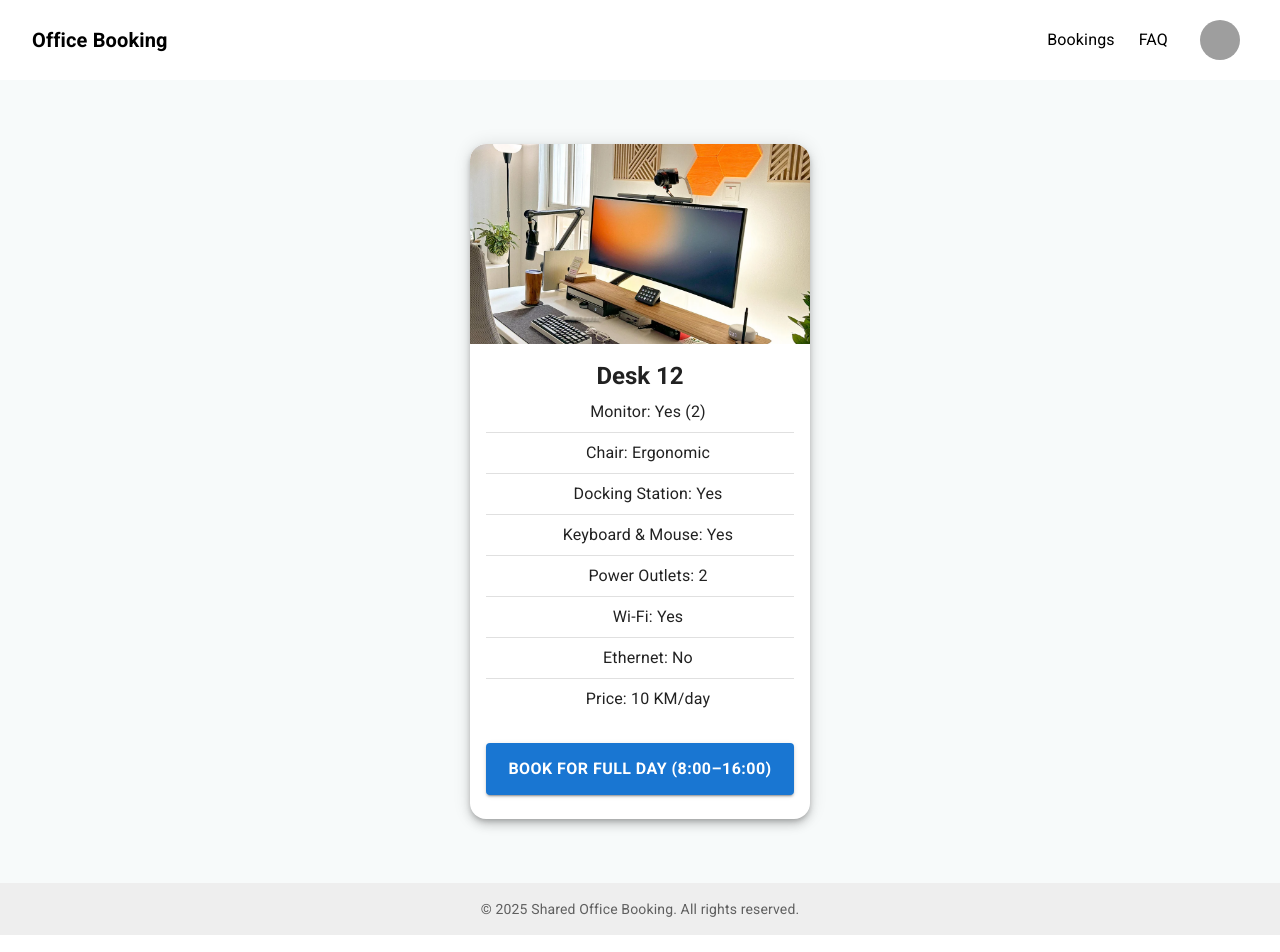
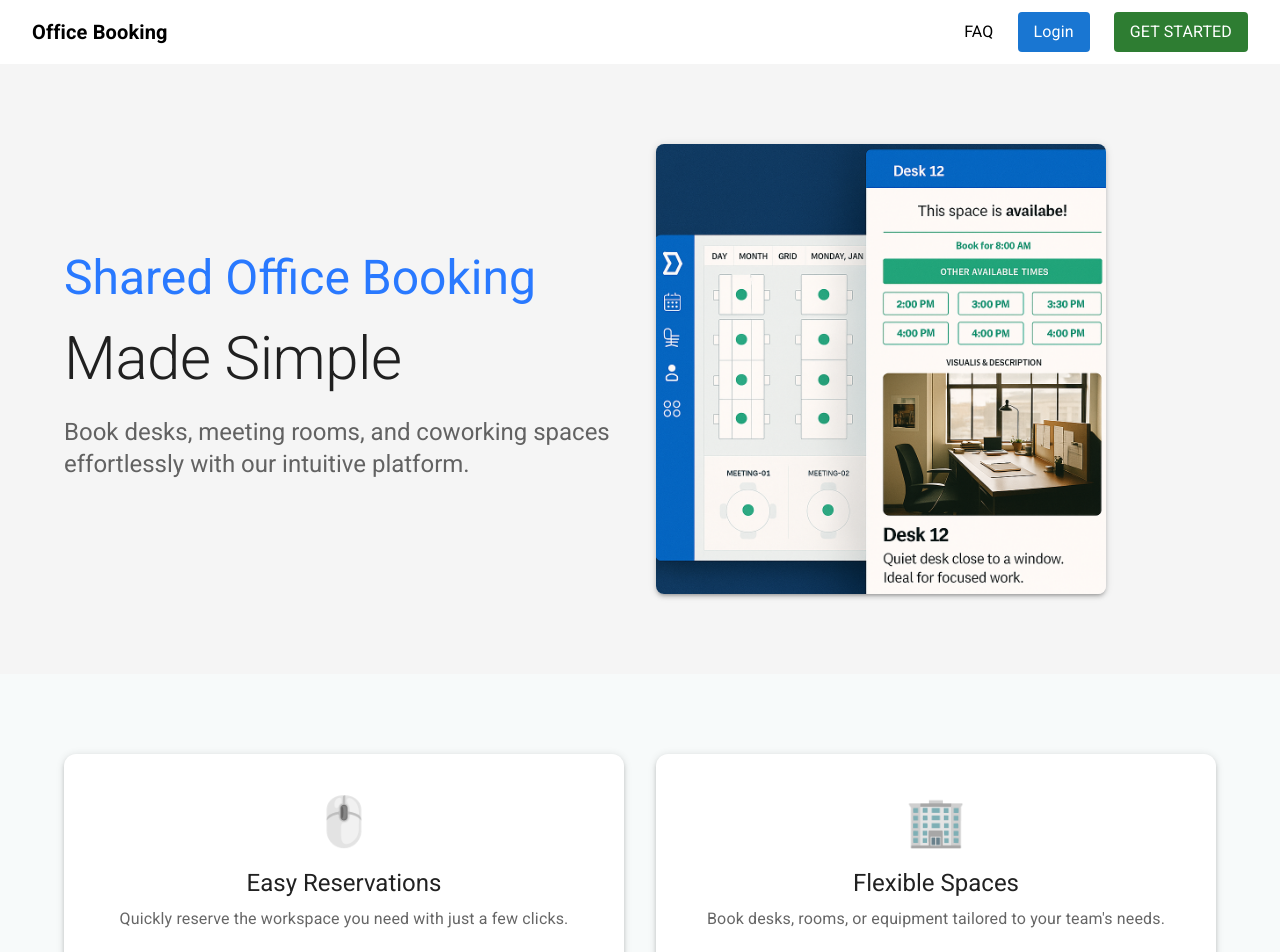
Before and after one commit to alijuu/SharedOfficeBookingClient, a React (Vite) app: page /test in a window 1280 px wide. Shown: the top 952 px of the page. Built offline with nearby package versions, Linux system fonts and the light colour scheme; grey boxes are pictures that could not be loaded; some icons are missing.

Commit message:
WIP: save uncommitted changes before PR on SOBC-2

```diff
--- /dev/null
+++ b/src/components/HomePage.tsx
@@ -0,0 +1,106 @@
+
+import {Typography, Button, Container, Box, Card, CardContent } from '@mui/material';
+import Grid2 from '@mui/material/Grid';
+import { useNavigate } from "@tanstack/react-router";
+
+
+export default function HomePage() {
+    const features = [
+        { title: 'Easy Reservations', desc: 'Quickly reserve the workspace you need with just a few clicks.', emoji: '🖱️' },
+        { title: 'Flexible Spaces', desc: 'Book desks, rooms, or equipment tailored to your team\'s needs.', emoji: '🏢' },
+        { title: 'Maximize Productivity', desc: 'Optimize your office layout and boost team efficiency.', emoji: '⚡' },
+        { title: 'Real-Time Availability', desc: 'See live desk and room availability to avoid conflicts.', emoji: '⏱️' },
+
+    ];
+
+    const navigate = useNavigate();
+    return (
+        <div>
+
+            <Box sx={{ bgcolor: 'grey.100', py: 10 }}>
+                <Container maxWidth="lg">
+                    <Grid2 container spacing={4} alignItems="center">
+                        {/* Left side: text */}
+                        <Grid2 size={{ xs: 12, md: 6 }}>
+                            <Typography variant="h3" gutterBottom sx={{ color: '#2979ff' }}>
+                                Shared Office Booking
+                            </Typography>
+                            <Typography variant="h2" gutterBottom>
+                                 Made Simple
+                            </Typography>
+                            <Typography variant="h5" color="text.secondary" gutterBottom>
+                                Book desks, meeting rooms, and coworking spaces effortlessly with our intuitive platform.
+                            </Typography>
+                        </Grid2>
+
+                        {/* Right side: image */}
+                        <Grid2 size={{ xs: 12, md: 6 }} sx={{ display: 'flex',  textAlign: 'center' }}>
+                            <Box
+                                component="img"
+                                src="/assets/demo.webp"
+                                alt="Desk booking preview"
+                                sx={{
+
+                                    maxWidth: '450px',
+                                    height: 'auto',
+                                    borderRadius: 2,
+                                    boxShadow: 3,
+                                }}
+                            />
+                        </Grid2>
+                    </Grid2>
+                </Container>
+            </Box>
+
+            {/* Features Section */}
+            <Container maxWidth="lg" sx={{ py: 10 }}>
+                <Grid2 container spacing={4}>
+                    {features.map((feature, index) => (
+                        <Grid2 key={index} size={{ xs: 12, md: 6 }}>
+                            <Card sx={{ height: '100%', p: 3, borderRadius: 3, boxShadow: 3, textAlign: 'center' }}>
+                                <CardContent>
+                                    <Typography variant="h3" gutterBottom>
+                                        {feature.emoji}
+                                    </Typography>
+                                    <Typography variant="h5" gutterBottom>
+                                        {feature.title}
+                                    </Typography>
+                                    <Typography color="text.secondary">
+                                        {feature.desc}
+                                    </Typography>
+                                </CardContent>
+                            </Card>
+                        </Grid2>
+                    ))}
+                </Grid2>
+            </Container>
+
+
+
+            {/* Final CTA Section */}
+            <Box sx={{ bgcolor: 'primary.main', color: 'primary.contrastText', py: 8, textAlign: 'center' }}>
+                <Container maxWidth="md">
+                    <Typography variant="h4" gutterBottom>
+                        Ready to get started?
+                    </Typography>
+                    <Typography variant="h6" gutterBottom>
+                        Join hundreds of teams improving their office workflows today.
+                    </Typography>
+                    <Button
+                        variant="contained"
+                        color="success"
+                        size="large"
+                        onClick={() => {
+                            navigate({ to: '/register' });
+                        }}
+                    >
+                        Get Started Now
+                    </Button>
+
+                </Container>
+            </Box>
+
+
+        </div>
+    );
+}
--- a/src/components/layout/BaseLayout.tsx
+++ b/src/components/layout/BaseLayout.tsx
@@ -131,5 +131,6 @@ export function BaseLayout({ children }: { children: React.ReactNode }) {
         </Typography>
       </Box>
     </Box>
+
   );
 }
--- a/src/components/layout/HomeLayout.tsx
+++ b/src/components/layout/HomeLayout.tsx
@@ -1,57 +1,143 @@
-// import React from "react";
-// import {
-//   AppBar,
-//   Toolbar,
-//   Typography,
-//   Box,
-// } from "@mui/material";
-// import ProfileMenu from "../profile/ProfileMenu.tsx";
-// export function HomeLayout({ children }: { children: React.ReactNode }) {
-//   // const navigate = useNavigate();
-//
-//   return (
-//     <Box display="flex" width="100%" flexDirection="column">
-//       <AppBar
-//         position="static"
-//         elevation={0}
-//         sx={{ bgcolor: "white", color: "black", width: "100%" }}
-//       >
-//         <Toolbar
-//           sx={{ justifyContent: "space-between", gap: 2, flexWrap: "wrap" }}
-//         >
-//           {/* Logo */}
-//           <Typography variant="h6" component="div" sx={{ fontWeight: 600 }}>
-//             Office Booking
-//           </Typography>
-//           {/* Desktop Menu */}
-//           <Box sx={{ display: { xs: "none", md: "flex" }, gap: 2 }}>
-//             <ProfileMenu />
-//           </Box>
-//           {/* Mobile Menu Icon */}
-//           <Box sx={{ display: { xs: "flex", md: "none" } }}>
-//             <ProfileMenu />
-//           </Box>
-//         </Toolbar>
-//       </AppBar>
-//       <Box sx={{ my: 4, flex: 1, position: "relative", width: "100%" }}>
-//         {children}
-//       </Box>
-//     </Box>
-//   );
-// }
-import { ReactNode } from "react";
 
-interface HomeLayoutProps {
-    children?: ReactNode;
-}
+import { AppBar, Toolbar, Typography, Box } from '@mui/material';
+import { useNavigate } from "@tanstack/react-router";
 
-const HomeLayout = ({ children }: HomeLayoutProps) => {
+
+
+
+export default function HomeLayout({ children }: { children: React.ReactNode }) {
+    const navigate = useNavigate();
+
     return (
         <div>
-            <h1>This is the Home Layout</h1>
-            <div>{children}</div>
+            {/* Navbar */}
+            <Box
+            display="flex"
+            flexDirection="column"
+            minHeight="100vh"
+            bgcolor="#f7fafa"
+            >
+            <AppBar
+                position="static"
+                elevation={0}
+                sx={{ bgcolor: "white", color: "black", width: "100%" }}
+            >
+                <Toolbar
+                    sx={{
+                        justifyContent: "space-between",
+                        gap: 2,
+                        flexWrap: "wrap",
+                        px: { xs: 2, md: 4 },
+                        py: 1.5,
+                    }}
+                >
+                    {/* Logo / Title */}
+                    <Typography
+                        variant="h6"
+                        component="div"
+                        onClick={() => navigate({ to: "/home" })}
+                        sx={{
+                            fontWeight: 600,
+                            transition: "transform 0.2s ease",
+                            "&:hover": {
+                                cursor: "pointer",
+                                transform: "scale(1.05)",
+                            },
+                        }}
+                    >
+                        Office Booking
+                    </Typography>
+
+                    {/* Optional: Nav Links or Actions */}
+                    <Box
+                        sx={{
+                            display: { xs: "none", md: "flex" },
+                            alignItems: "center",
+                            gap: 3,
+                        }}
+                    >
+
+                        <Typography
+                            variant="body1"
+                            sx={{ cursor: "pointer" }}
+                            onClick={() => {
+                                navigate({ to: "/faq" });
+                            }}
+                        >
+                            FAQ
+                        </Typography>
+
+                        <Typography
+                            variant="body1"
+                            sx={{
+                                cursor: 'pointer',
+                                bgcolor: 'primary.main',
+                                color: 'primary.contrastText',
+                                px: 2,
+                                py: 1,
+                                borderRadius: 1,
+                                textAlign: 'center',
+                                display: 'inline-block',
+                                '&:hover': {
+                                    bgcolor: 'primary.dark',
+                                },
+                            }}
+                            onClick={() => {
+                                navigate({ to: '/login' });
+                            }}
+                        >
+                            Login
+                        </Typography>
+
+
+                        <Typography
+                            variant="body1"
+                            sx={{
+                                cursor: 'pointer',
+                                bgcolor: 'success.main',
+                                color: 'primary.contrastText',
+                                px: 2,
+                                py: 1,
+                                borderRadius: 1,
+                                textAlign: 'center',
+                                display: 'inline-block',
+                                '&:hover': {
+                                    bgcolor: 'success.dark',
+                                },
+                            }}
+                            onClick={() => {
+                                navigate({ to: '/register' });
+                            }}
+                        >
+                            GET STARTED
+                        </Typography>
+
+                    </Box>
+                </Toolbar>
+            </AppBar>
+
+
+            {/* Main Content */}
+            <Box component="main">
+                {children}
+            </Box>
+
+            {/* Footer */}
+            <Box
+                component="footer"
+                sx={{
+                    py: 2,
+                    textAlign: "center",
+                    bgcolor: "grey.200",
+                    mt: "auto",
+                }}
+            >
+                <Typography variant="body2" color="text.secondary">
+                    © {new Date().getFullYear()} Shared Office Booking. All rights
+                    reserved.
+                </Typography>
+            </Box>
+            </Box>
         </div>
     );
-};
-
-export default HomeLayout;
+}
--- a/src/routes/_auth.tsx
+++ b/src/routes/_auth.tsx
@@ -1,13 +1,13 @@
-import { createFileRoute, Outlet, redirect } from "@tanstack/react-router";
-import { isAuthenticated } from "../util/client.ts";
+import { createFileRoute, Outlet, /*redirect*/ } from "@tanstack/react-router";
+//import { isAuthenticated } from "../util/client.ts";
 import { BaseLayout } from "../components/layout/BaseLayout.tsx";
 
 export const Route = createFileRoute("/_auth")({
   component: RouteComponent,
   beforeLoad: () => {
-    if (!isAuthenticated()) {
+  /*  if (!isAuthenticated()) {
       throw redirect({ to: "/login" });
-    }
+    } */
   },
 });
 
--- a/src/routes/test.tsx
+++ b/src/routes/test.tsx
@@ -1,7 +1,9 @@
 import { createFileRoute } from '@tanstack/react-router'
-import {BaseLayout} from '../components/layout/BaseLayout.tsx';
+//import {BaseLayout} from '../components/layout/BaseLayout.tsx';
 
-import DeskDetails from "../components/DeskDetails/DeskDetails.tsx";
+
+import HomePage from "../components/HomePage.tsx";
+import HomeLayout from "../components/layout/HomeLayout.tsx";
 
 
 export const Route = createFileRoute('/test')({
@@ -9,8 +11,8 @@ export const Route = createFileRoute('/test')({
 })
 
 function RouteComponent() {
-  return <BaseLayout>
-    <DeskDetails/>
+  return <HomeLayout>
+   <HomePage/>
 
-  </BaseLayout>
+  </HomeLayout>
 }
```
Also changed, not shown: public/assets/demo.webp (added).
